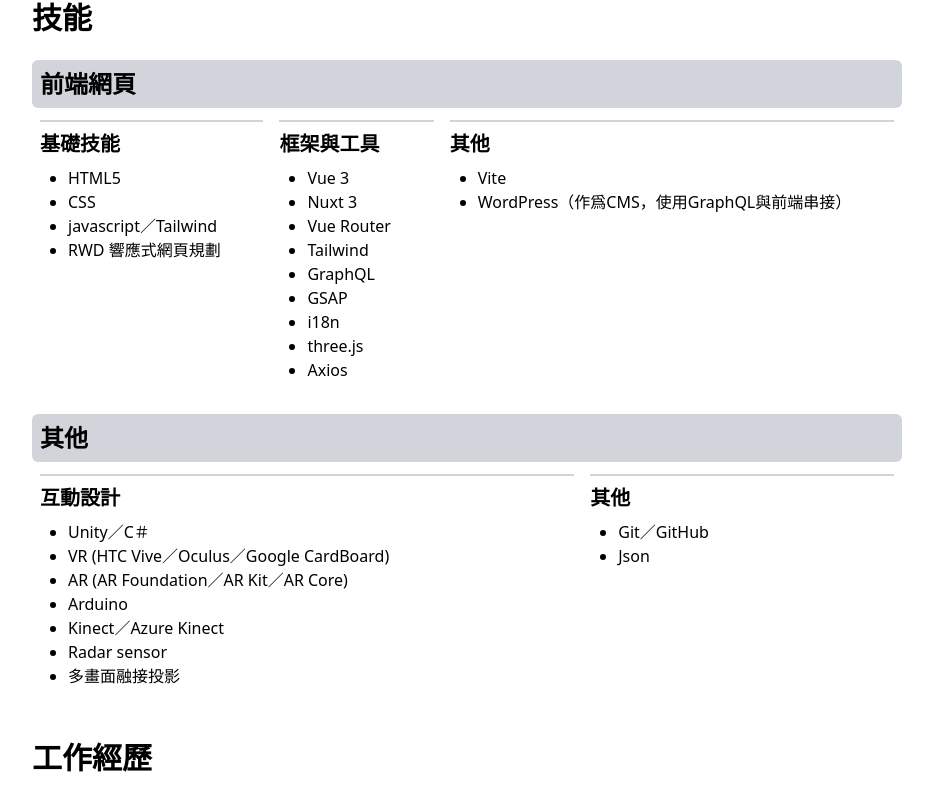
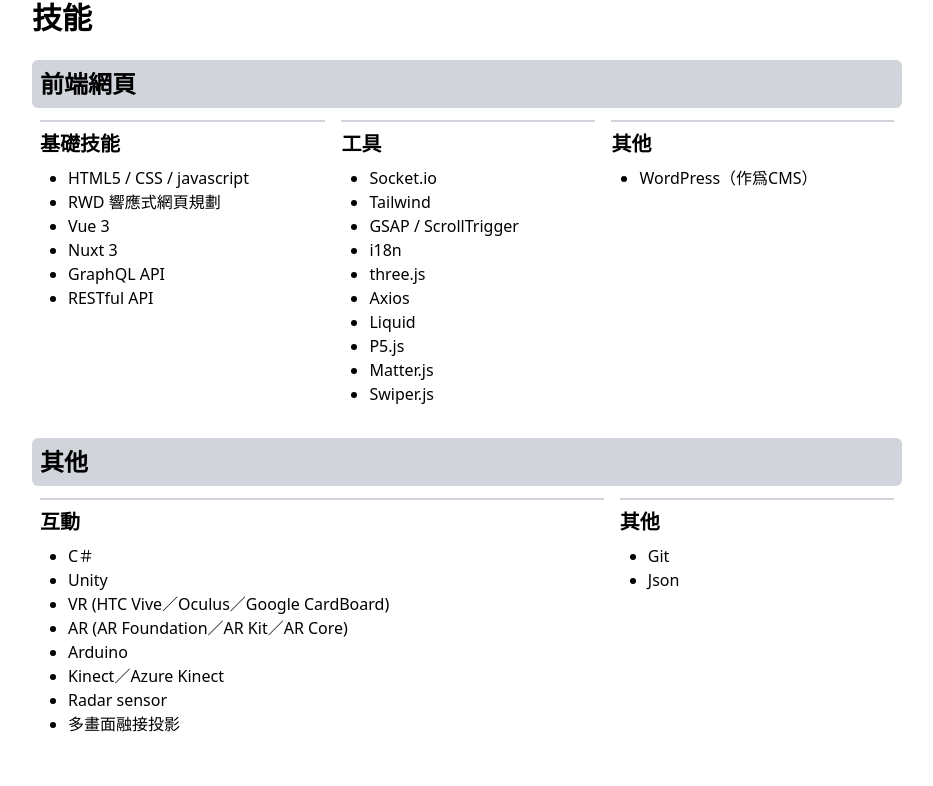
Before and after one commit to cs2338139/Resume, a Vue app: page / in a window 1280 px wide. Shown: the part 633-1419 px from the top of the page, without its empty margins (173-1106 px from the left). Built offline with nearby package versions, Linux system fonts and the light colour scheme.

Commit message:
feat: 更新技能

```diff
--- a/src/views/Home.vue
+++ b/src/views/Home.vue
@@ -19,7 +19,7 @@
         <template #enName>LIANG JIN CHENG</template>
         <template #birthday>1995／12／08</template>
         <template #skill>前端網頁／Unity／VR／互動工程／遊戲開發</template>
-        <template #education>南臺科技大學 多媒體與電腦娛樂科學系</template>
+        <template #education>南臺科技大學 多媒體與電腦娛樂科學系 / 遊戲工程</template>
         <template #place>臺北，Taiwan</template>
         <template #mail>cs2338139@gmail.com</template>
         <template #phone>0975-601935</template>
@@ -45,31 +45,33 @@
               <skillTable>
                 <template #title>基礎技能</template>
                 <template #content>
-                  <skillTableItem>HTML5</skillTableItem>
-                  <skillTableItem>CSS</skillTableItem>
-                  <skillTableItem>javascript／Tailwind</skillTableItem>
+                  <skillTableItem>HTML5 / CSS / javascript</skillTableItem>
                   <skillTableItem>RWD 響應式網頁規劃</skillTableItem>
+                  <skillTableItem>Vue 3</skillTableItem>
+                  <skillTableItem>Nuxt 3</skillTableItem>
+                  <skillTableItem>GraphQL API</skillTableItem>
+                  <skillTableItem>RESTful API</skillTableItem>
                 </template>
               </skillTable>
               <skillTable>
-                <template #title>框架與工具</template>
+                <template #title>工具</template>
                 <template #content>
-                  <skillTableItem>Vue 3</skillTableItem>
-                  <skillTableItem>Nuxt 3</skillTableItem>
-                  <skillTableItem>Vue Router</skillTableItem>
+                  <skillTableItem>Socket.io</skillTableItem>
                   <skillTableItem>Tailwind</skillTableItem>
-                  <skillTableItem>GraphQL</skillTableItem>
-                  <skillTableItem>GSAP</skillTableItem>
+                  <skillTableItem>GSAP / ScrollTrigger</skillTableItem>
                   <skillTableItem>i18n</skillTableItem>
                   <skillTableItem>three.js</skillTableItem>
                   <skillTableItem>Axios</skillTableItem>
+                  <skillTableItem>Liquid</skillTableItem>
+                  <skillTableItem>P5.js</skillTableItem>
+                  <skillTableItem>Matter.js</skillTableItem>
+                  <skillTableItem>Swiper.js</skillTableItem>
                 </template>
               </skillTable>
               <skillTable>
                 <template #title>其他</template>
                 <template #content>
-                  <skillTableItem>Vite</skillTableItem>
-                  <skillTableItem>WordPress（作爲CMS，使用GraphQL與前端串接）</skillTableItem>
+                  <skillTableItem>WordPress（作爲CMS）</skillTableItem>
                 </template>
               </skillTable>
             </template>
@@ -79,12 +81,12 @@
             <template #title>其他</template>
             <template #content>
               <skillTable>
-                <template #title>互動設計</template>
+                <template #title>互動</template>
                 <template #content>
-                  <skillTableItem>Unity／C＃</skillTableItem>
+                  <skillTableItem>C＃</skillTableItem>
+                  <skillTableItem>Unity</skillTableItem>
                   <skillTableItem>VR (HTC Vive／Oculus／Google CardBoard)</skillTableItem>
                   <skillTableItem>AR (AR Foundation／AR Kit／AR Core)</skillTableItem>
-                  <!-- <skillTableItem>Processing</skillTableItem> -->
                   <skillTableItem>Arduino</skillTableItem>
                   <skillTableItem>Kinect／Azure Kinect</skillTableItem>
                   <skillTableItem>Radar sensor</skillTableItem>
@@ -94,7 +96,7 @@
               <skillTable>
                 <template #title>其他</template>
                 <template #content>
-                  <skillTableItem>Git／GitHub</skillTableItem>
+                  <skillTableItem>Git</skillTableItem>
                   <skillTableItem>Json</skillTableItem>
                 </template>
               </skillTable>
@@ -128,7 +130,7 @@
           </timelineItem>
           <timelineItem>
             <template #position>前端工程師／互動工程師</template>
-            <template #company>Pixelight.（愛迪斯科技 專案部）</template>
+            <template #company>愛迪斯科技 專案部／Pixelight</template>
             <template #time>2020 / 10～2023 / 2</template>
             <template #content>
               任職於公司專案部門，開發項目以網頁與互動設計為主，並且成為公司網站相關專案負責人。<br />
```
